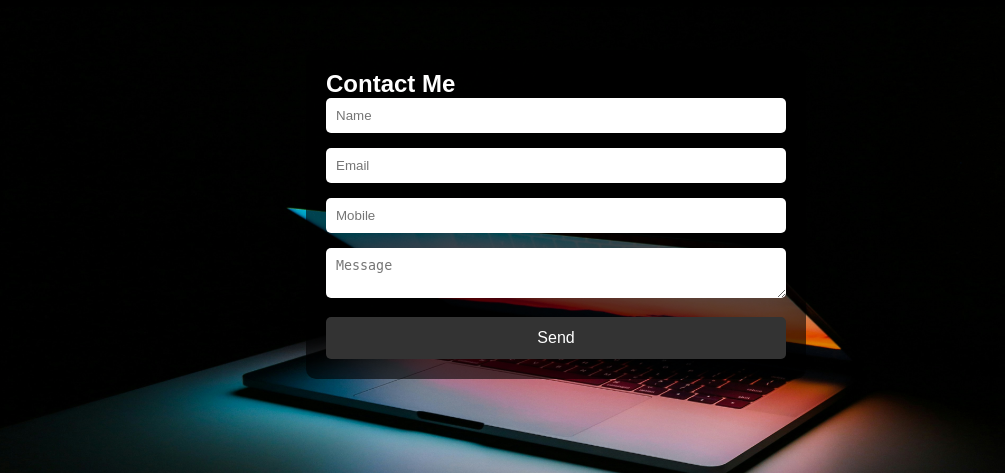
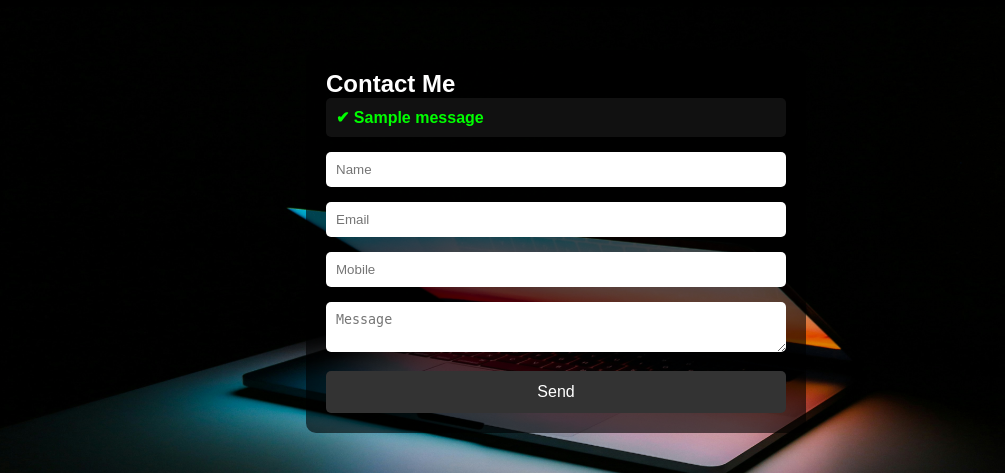
Before and after one commit to vickybhagat18/flask-portfolio, a Flask app: page /contact in a window 1280 px wide. Shown: the part 48-521 px from the top of the page, without its empty margins (84-1089 px from the left). Run offline with Flask 3, Linux system fonts and the light colour scheme; one stand-in notice (Sample message) is shown.

Commit message:
Contact form integrated with Google Sheets + UI fixes

```diff
--- a/app.py
+++ b/app.py
@@ -1,8 +1,12 @@
 from flask import Flask, render_template, request, redirect, url_for, flash
 import os
+import requests
 
 app = Flask(__name__)
 app.secret_key = 'supersecretkey'
+
+# ✅ Google Apps Script URL
+GOOGLE_SHEET_URL = "https://script.google.com/macros/s/AKfycbwv50Dww2yY2hZrUv1svnEKXnODXhoT4YOluDrfzEhDKaQwQM4HAmVp9xanhuaDF2c5/exec"
 
 @app.route('/')
 def home():
@@ -20,20 +24,31 @@ def contact():
         mobile = request.form.get('mobile')
         message = request.form.get('message')
 
-        if not name or not email or not message or not mobile:
-            return render_template('contact.html', success=False)
+        if not name or not email or not mobile or not message:
+            flash("⚠️ Please fill in all the fields.")
+            return redirect(url_for('contact'))
 
+        # ✅ Send data to Google Sheet
+        try:
+            data = {
+                'name': name,
+                'email': email,
+                'mobile': mobile,
+                'message': message
+            }
+            response = requests.post(GOOGLE_SHEET_URL, json=data)
 
-        print("\n------ New Contact Form Submission ------")
-        print(f"Name    : {name}")
-        print(f"Email   : {email}")
-        print(f"Mobile  : {mobile}")
-        print(f"Message : {message}")
-        print("----------------------------------------\n")
+            if response.status_code == 200:
+                flash("✔️ Message sent successfully!")
+            else:
+                flash("⚠️ Failed to send message to Google Sheet.")
+        except Exception as e:
+            print("Error sending to Google Sheet:", e)
+            flash("⚠️ Something went wrong. Please try again later.")
 
-        return render_template('contact.html', success=True)
+        return redirect(url_for('contact'))
 
-    return render_template('contact.html', success=False)
+    return render_template('contact.html')
 
 if __name__ == '__main__':
     port = int(os.environ.get("PORT", 10000))
--- a/static/css/style.css
+++ b/static/css/style.css
@@ -239,3 +239,11 @@ nav ul li a {
 nav ul li a:hover {
   color: #00bfff;
 }
+.success {
+  color: #00ff00;
+  font-weight: bold;
+  margin-bottom: 15px;
+  background-color: #111;
+  padding: 10px;
+  border-radius: 5px;
+}
--- a/templates/contact.html
+++ b/templates/contact.html
@@ -3,6 +3,16 @@
 <section class="contact-section">
   <div class="form">
     <h2>Contact Me</h2>
+
+    <!-- ✅ Success or error flash messages -->
+    {% with messages = get_flashed_messages() %}
+      {% if messages %}
+        {% for msg in messages %}
+          <p class="success">✔ {{ msg }}</p>
+        {% endfor %}
+      {% endif %}
+    {% endwith %}
+
     <form method="POST" action="/contact">
       <input name="name" type="text" placeholder="Name" required>
       <input name="email" type="email" placeholder="Email" required>
@@ -10,9 +20,6 @@
       <textarea name="message" placeholder="Message" required></textarea>
       <button type="submit">Send</button>
     </form>
-    {% if success %}
-      <p class="success">✔ Message received</p>
-    {% endif %}
   </div>
 </section>
 {% endblock %}
```
